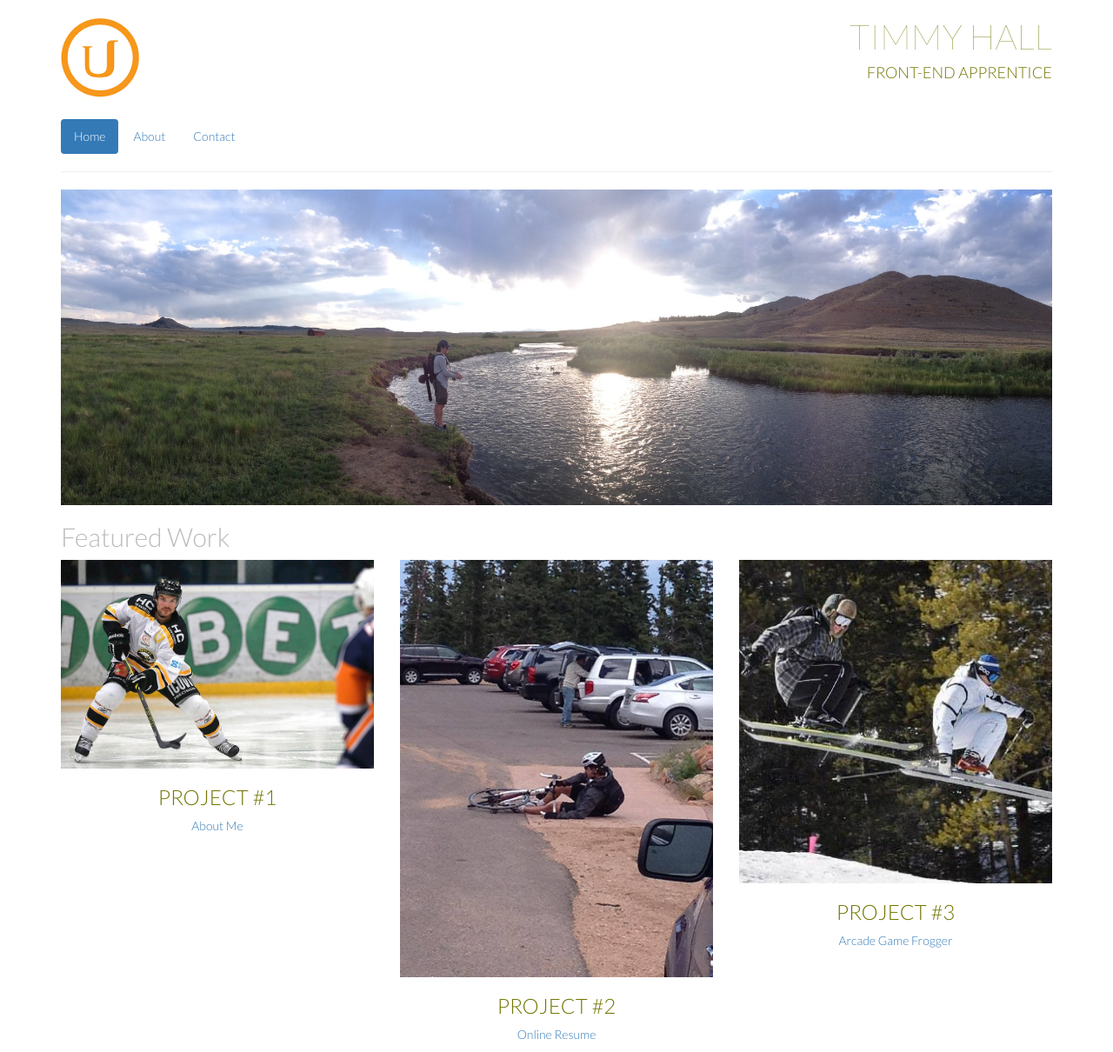
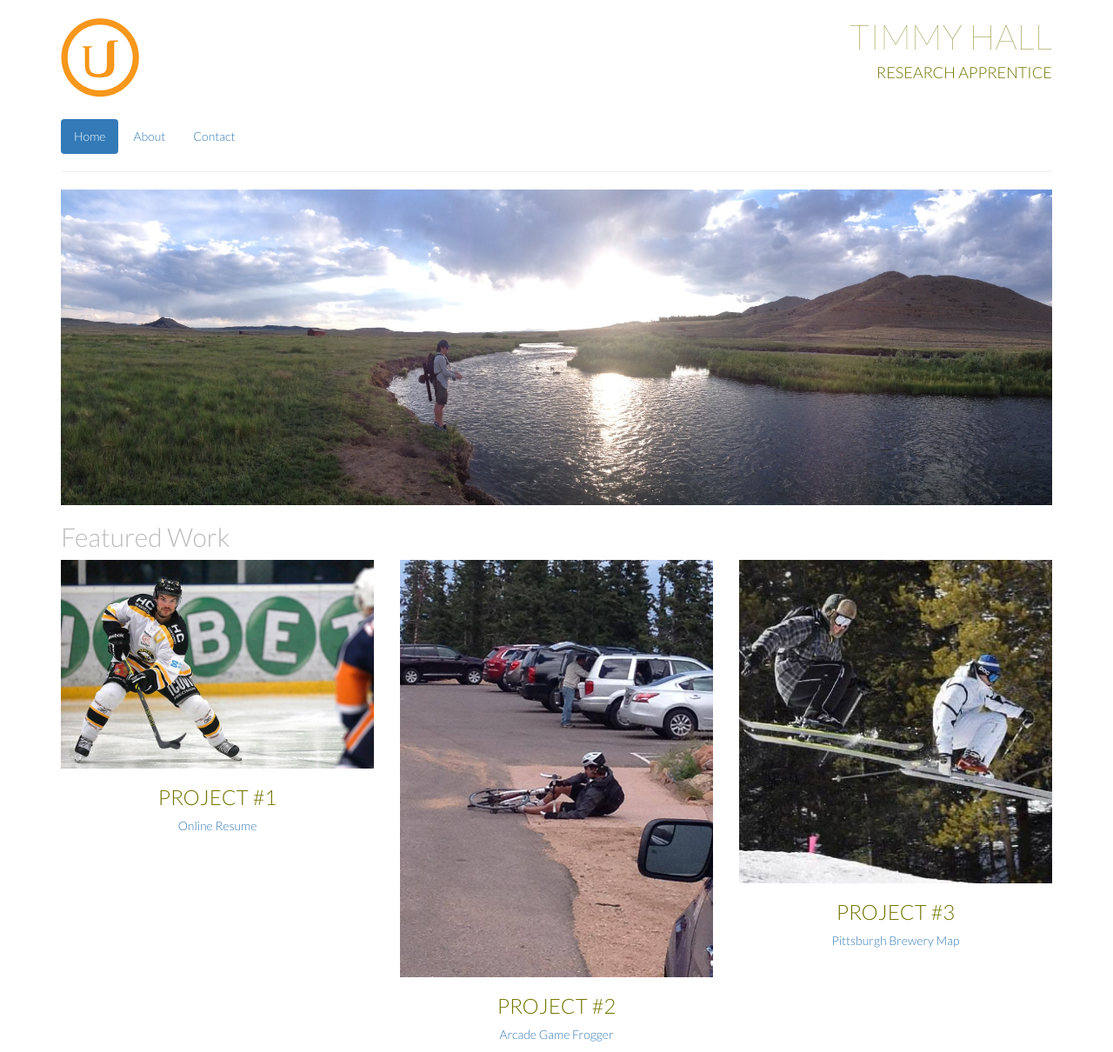
Before and after one commit to timmyhall/P1-frontend-nanodegree-build-a-portfolio-site, a plain HTML site: page index.html in a window 1280 px wide. Shown: the whole page at 87% size. Drawn offline with Linux system fonts and the light colour scheme.

Commit message:
update links

```diff
--- a/index.html
+++ b/index.html
@@ -25,7 +25,7 @@
       </div>
       <div class="col-xs-6">
         <h1 class="title-super"> Timmy Hall </h1>
-        <h4 class= "title-sub"> Front-End Apprentice </h4>
+        <h4 class= "title-sub"> Research Apprentice </h4>
       </div>
     </header>
 
@@ -67,18 +67,18 @@
       <div class="col-sm-4">
         <img src="images/herleveagles.jpg" class="img-responsive" alt="Picture 2" data-toggle= "modal" data-target="#project1">
         <h3> Project #1 </h3>
-        <p> <a href="http://timmyhall.github.io/P0-frontend-nanodegree-about-me/">About Me</a></p>
+        <p> <a href="http://timmyhall.github.io/P2-frontend-nanodegree-resume/">Online Resume</a></p>
       </div>
       <div class="col-sm-4">
         <img src="images/pikes2.jpg" class="img-responsive" alt="Picture 3">
         <h3> Project #2 </h3>
-        <p> <a href="http://timmyhall.github.io/P2-frontend-nanodegree-resume/">Online Resume</a>
+        <p> <a href="http://timmyhall.github.io/P3-frontend-nanodegree-arcade-game/">Arcade Game Frogger</a>
         </p>
       </div>
       <div class="col-sm-4">
         <img src="images/ski1.jpg" class="img-responsive" alt="Picture 4">
         <h3> Project #3 </h3>
-        <p> <a href="http://timmyhall.github.io/P3-frontend-nanodegree-arcade-game/">Arcade Game Frogger</a></p>
+        <p> <a href="http://timmyhall.github.io/Pittsburgh-Brewery-Map/">Pittsburgh Brewery Map</a></p>
       </div>
     </article>
   </div>
```
